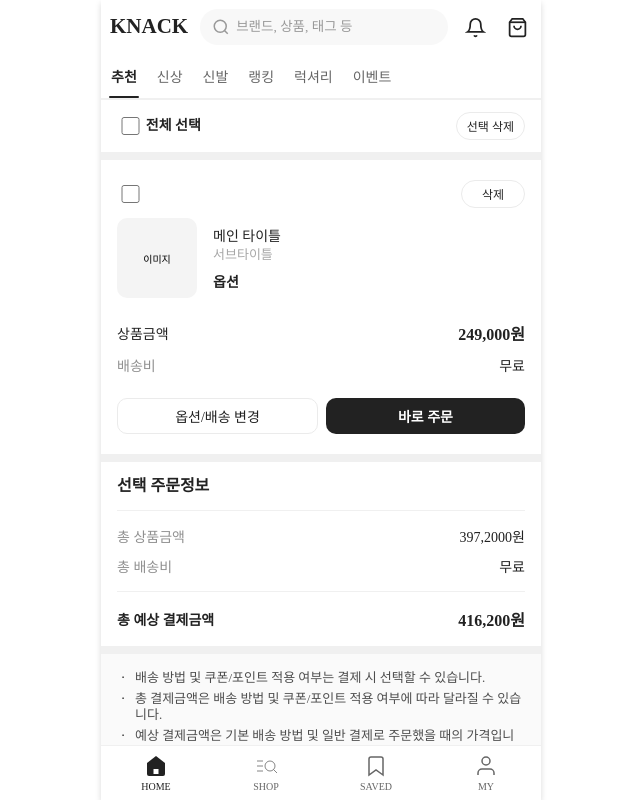
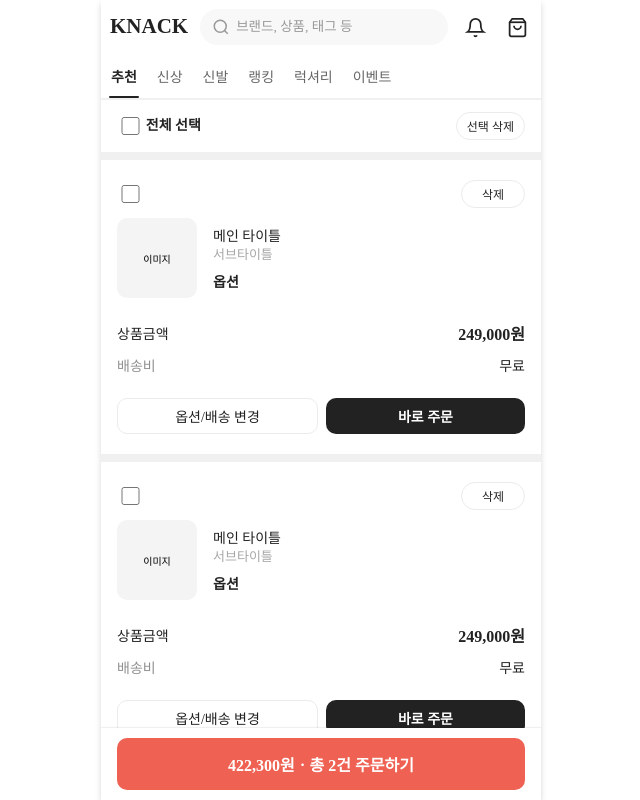
Before and after one commit to FRONT-END-BOOTCAMP-PLUS-5/KNACK, a Next.js app: page /cart in a window 1280 px wide. Shown: the top 800 px of the page, without its empty margins (319-959 px from the left). Built offline with nearby package versions, Linux system fonts and the light colour scheme.

Commit message:
컴포넌트 분리

```diff
--- a/app/(user)/cart/cartPage.module.scss
+++ b/app/(user)/cart/cartPage.module.scss
@@ -1,3 +1,7 @@
+.cart_wrap {
+  position: relative;
+}
+
 .all_select_bar {
   padding: 12px 16px;
   display: flex;
@@ -14,100 +18,6 @@
       font-weight: 600;
     }
   }
-}
-
-.item_select_bar {
-  display: flex;
-  align-items: center;
-  justify-content: space-between;
-  padding: 20px 16px 10px;
-}
-
-.item_info_wrap {
-  display: flex;
-  align-items: center;
-  padding: 0px 16px 20px;
-
-  & .item_image {
-    width: 80px;
-    height: 80px;
-    background: rgb(244, 244, 244);
-    border-radius: 10px;
-    display: flex;
-    align-items: center;
-    justify-content: center;
-  }
-
-  & .item_info {
-    margin-left: 16px;
-    margin-top: 2px;
-    display: flex;
-    flex: 1;
-    flex-wrap: wrap;
-    flex-direction: column;
-
-    & .main_text {
-      font-size: 1.4rem;
-      color: #222;
-      margin-top: 2px;
-    }
-
-    & .sub_text {
-      font-size: 1.3rem;
-      color: #a7a7a7;
-    }
-
-    & .option_text {
-      font-size: 1.4rem;
-      color: #222;
-      margin-top: 8px;
-      font-weight: 600;
-    }
-  }
-}
-
-.item_price {
-  display: flex;
-  justify-content: space-between;
-  align-items: center;
-  padding: 3px 16px 7px;
-
-  & .price_title {
-    font-size: 1.4rem;
-    color: #222;
-  }
-
-  & .price {
-    font-size: 1.6em;
-    color: #222;
-    font-weight: 700;
-  }
-}
-
-.delivery_price {
-  display: flex;
-  justify-content: space-between;
-  align-items: center;
-  padding: 3px 16px 23px;
-
-  & .delivery_title {
-    font-size: 1.4rem;
-    color: #909090;
-  }
-
-  & .price {
-    font-size: 1.4rem;
-    color: #222;
-  }
-}
-
-.button_wrap {
-  display: flex;
-  align-items: center;
-  justify-content: center;
-  padding: 0px 16px 20px;
-  background: #fff;
-  gap: 8px;
 }
 
 .select_order_info_wrap {
--- a/app/(user)/cart/page.tsx
+++ b/app/(user)/cart/page.tsx
@@ -1,13 +1,11 @@
-'use client';
-
 import Divider from '@/components/common/Divider';
 import styles from './cartPage.module.scss';
 import ChipButton from '@/components/common/ChipButton';
 import Checkbox from '@/components/common/Checkbox';
-import Link from 'next/link';
-import Button from '@/components/common/Button';
 import Flex from '@/components/common/Flex';
 import Text from '@/components/common/Text';
+import CartProduct from '@/components/Cart/CartProduct';
+import PaymentButton from '@/components/Cart/PaymentButton';
 
 const DELIVERY_DESCRIPTION_TEXT = [
   '배송 방법 및 쿠폰/포인트 적용 여부는 결제 시 선택할 수 있습니다.',
@@ -18,7 +16,7 @@ const DELIVERY_DESCRIPTION_TEXT = [
 
 const CartPage = () => {
   return (
-    <article>
+    <article className={styles.cart_wrap}>
       <section className={styles.all_select_bar}>
         <div className={styles.select_input_box}>
           <Checkbox id="allSelect" />
@@ -28,30 +26,9 @@ const CartPage = () => {
       </section>
       <Divider />
       <section>
-        <section className={styles.item_select_bar}>
-          <Checkbox />
-          <ChipButton text="삭제" />
-        </section>
-        <Link href={'/'} className={styles.item_info_wrap}>
-          <span className={styles.item_image}>이미지</span>
-          <div className={styles.item_info}>
-            <h3 className={styles.main_text}>메인 타이틀</h3>
-            <p className={styles.sub_text}>서브타이틀</p>
-            <p className={styles.option_text}>옵션</p>
-          </div>
-        </Link>
-        <div className={styles.item_price}>
-          <p className={styles.price_title}>상품금액</p>
-          <p className={styles.price}>249,000원</p>
-        </div>
-        <div className={styles.delivery_price}>
-          <p className={styles.delivery_title}>배송비</p>
-          <p className={styles.price}>무료</p>
-        </div>
-        <section className={styles.button_wrap}>
-          <Button text="옵션/배송 변경" />
-          <Button text="바로 주문" style="black" />
-        </section>
+        <CartProduct />
+        <Divider />
+        <CartProduct />
         <Divider />
         <section className={styles.select_order_info_wrap}>
           <h2 className={styles.select_order_title}>선택 주문정보</h2>
@@ -99,6 +76,7 @@ const CartPage = () => {
         </section>
         <Divider />
       </section>
+      <PaymentButton />
     </article>
   );
 };
--- /dev/null
+++ b/components/Cart/CartProduct/cartProduct.module.scss
@@ -0,0 +1,93 @@
+.item_select_bar {
+  display: flex;
+  align-items: center;
+  justify-content: space-between;
+  padding: 20px 16px 10px;
+}
+
+.item_info_wrap {
+  display: flex;
+  align-items: center;
+  padding: 0px 16px 20px;
+
+  & .item_image {
+    width: 80px;
+    height: 80px;
+    background: rgb(244, 244, 244);
+    border-radius: 10px;
+    display: flex;
+    align-items: center;
+    justify-content: center;
+  }
+
+  & .item_info {
+    margin-left: 16px;
+    margin-top: 2px;
+    display: flex;
+    flex: 1;
+    flex-wrap: wrap;
+    flex-direction: column;
+
+    & .main_text {
+      font-size: 1.4rem;
+      color: #222;
+      margin-top: 2px;
+    }
+
+    & .sub_text {
+      font-size: 1.3rem;
+      color: #a7a7a7;
+    }
+
+    & .option_text {
+      font-size: 1.4rem;
+      color: #222;
+      margin-top: 8px;
+      font-weight: 600;
+    }
+  }
+}
+
+.item_price {
+  display: flex;
+  justify-content: space-between;
+  align-items: center;
+  padding: 3px 16px 7px;
+
+  & .price_title {
+    font-size: 1.4rem;
+    color: #222;
+  }
+
+  & .price {
+    font-size: 1.6em;
+    color: #222;
+    font-weight: 700;
+  }
+}
+
+.delivery_price {
+  display: flex;
+  justify-content: space-between;
+  align-items: center;
+  padding: 3px 16px 23px;
+
+  & .delivery_title {
+    font-size: 1.4rem;
+    color: #909090;
+  }
+
+  & .price {
+    font-size: 1.4rem;
+    color: #222;
+  }
+}
+
+.button_wrap {
+  display: flex;
+  align-items: center;
+  justify-content: center;
+  padding: 0px 16px 20px;
+  background: #fff;
+  gap: 8px;
+}
--- /dev/null
+++ b/components/Cart/CartProduct/index.tsx
@@ -0,0 +1,40 @@
+'use client';
+
+import ChipButton from '@/components/common/ChipButton';
+import styles from './cartProduct.module.scss';
+import Checkbox from '@/components/common/Checkbox';
+import Link from 'next/link';
+import Button from '@/components/common/Button';
+
+const CartProduct = () => {
+  return (
+    <div>
+      <section className={styles.item_select_bar}>
+        <Checkbox />
+        <ChipButton text="삭제" />
+      </section>
+      <Link href={'/'} className={styles.item_info_wrap}>
+        <span className={styles.item_image}>이미지</span>
+        <div className={styles.item_info}>
+          <h3 className={styles.main_text}>메인 타이틀</h3>
+          <p className={styles.sub_text}>서브타이틀</p>
+          <p className={styles.option_text}>옵션</p>
+        </div>
+      </Link>
+      <div className={styles.item_price}>
+        <p className={styles.price_title}>상품금액</p>
+        <p className={styles.price}>249,000원</p>
+      </div>
+      <div className={styles.delivery_price}>
+        <p className={styles.delivery_title}>배송비</p>
+        <p className={styles.price}>무료</p>
+      </div>
+      <section className={styles.button_wrap}>
+        <Button text="옵션/배송 변경" />
+        <Button text="바로 주문" style="black" />
+      </section>
+    </div>
+  );
+};
+
+export default CartProduct;
--- /dev/null
+++ b/components/Cart/PaymentButton/index.tsx
@@ -0,0 +1,16 @@
+'use client';
+
+import Button from '@/components/common/Button';
+import styles from './paymentButton.module.scss';
+
+const PaymentButton = () => {
+  return (
+    <div className={styles.payment_button}>
+      <div className={styles.button_width}>
+        <Button text="422,300원ㆍ총 2건 주문하기" size="large" style="orange" />
+      </div>
+    </div>
+  );
+};
+
+export default PaymentButton;
--- /dev/null
+++ b/components/Cart/PaymentButton/paymentButton.module.scss
@@ -0,0 +1,20 @@
+.payment_button {
+  box-shadow: 0 -1px 1px rgba(0, 0, 0, 0.06);
+  position: fixed;
+  bottom: 0;
+  left: 50%;
+  transform: translateX(-50%);
+  background: #fff;
+  z-index: 1001;
+  width: 100%;
+  padding: 10px 16px;
+  display: flex;
+  align-items: center;
+  justify-content: center;
+  max-width: 440px;
+
+  & .button_width {
+    max-width: 440px;
+    width: 100%;
+  }
+}
```
